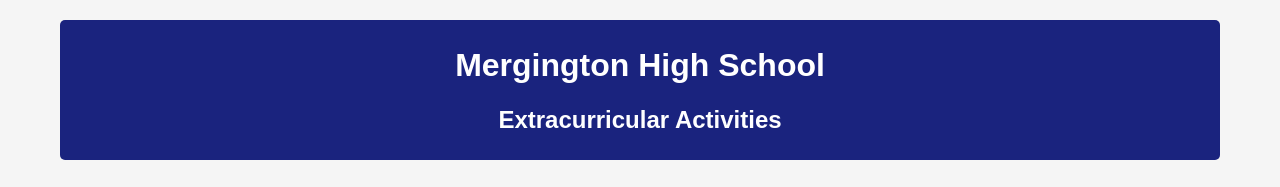
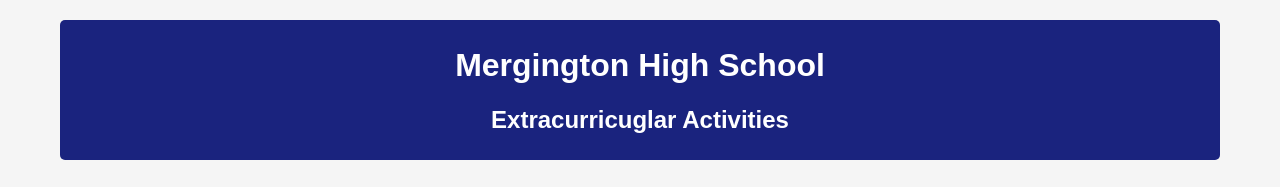
Before and after one commit to ianjenks230/skills-getting-started-with-github-copilot, a plain HTML site: page src/static/index.html in a window 1280 px wide. Shown: the top 187 px of the page. Drawn offline with Linux system fonts and the light colour scheme; no server answers.

Commit message:
Fix uvicorn reload config and update UI

```diff
--- a/src/static/index.html
+++ b/src/static/index.html
@@ -9,7 +9,7 @@
   <body>
     <header>
       <h1>Mergington High School</h1>
-      <h2>Extracurricular Activities</h2>
+      <h2>Extracurricuglar Activities</h2>
     </header>
 
     <main>
```
